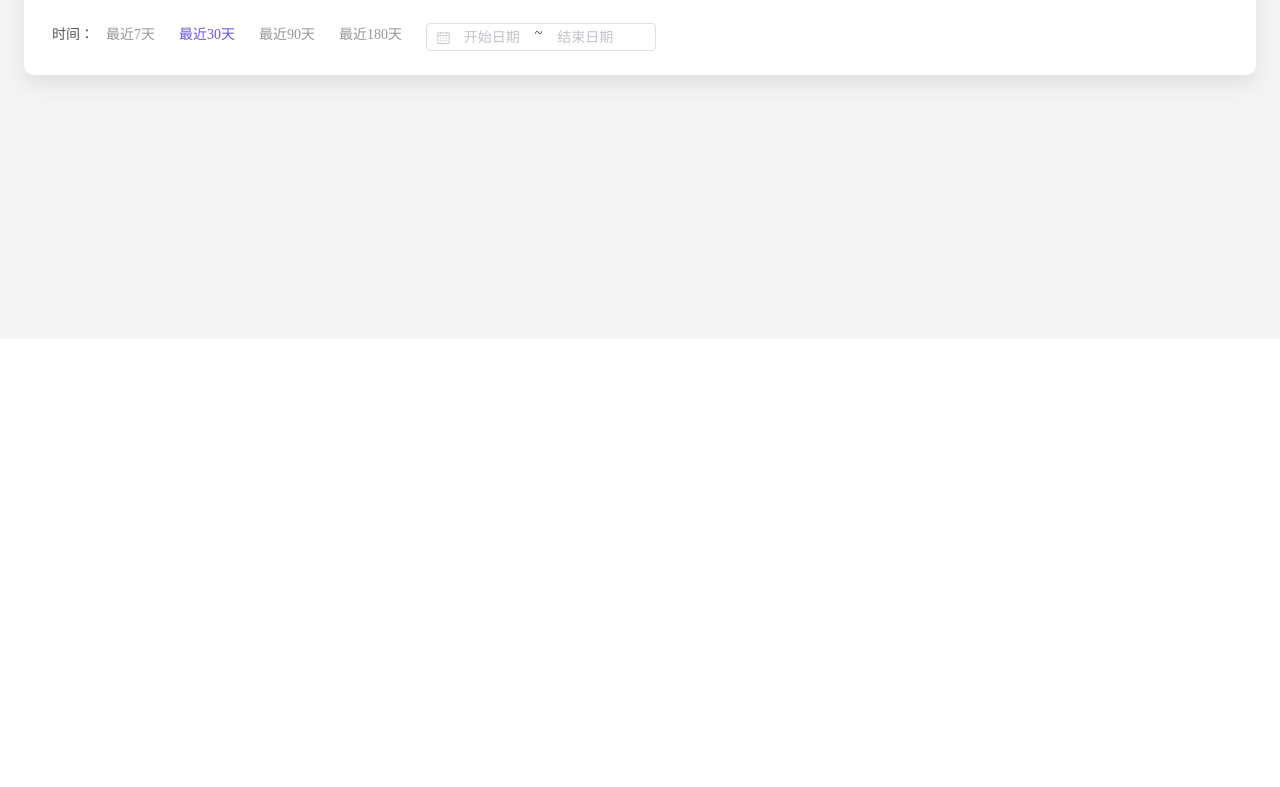
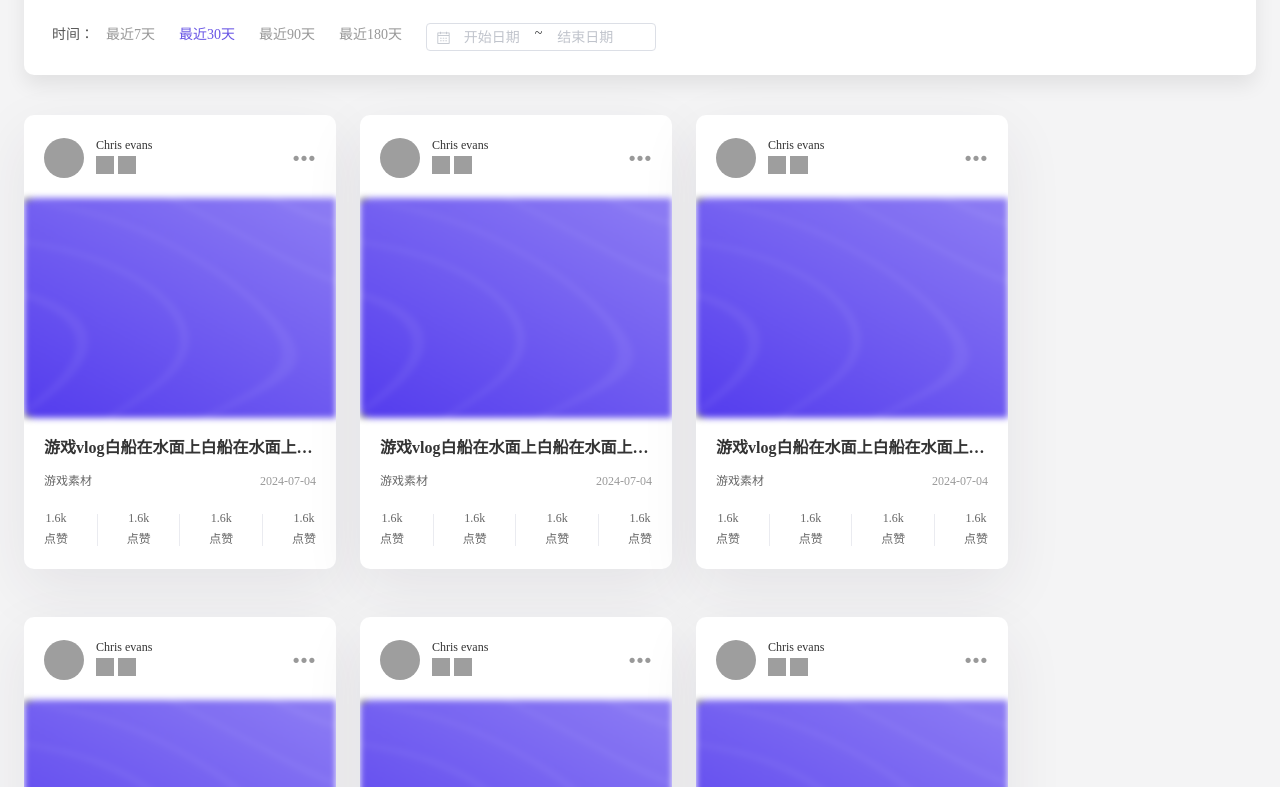
Before and after one commit to nobody1998/Intelligent-AI-analysis, a Vue app: page /login in a window 1280 px wide. Shown: the part 533-1320 px from the top of the page. Before the commit the page ends 872 px from the top, so only its background shows below. Built offline with nearby package versions, Linux system fonts and the light colour scheme; grey boxes are pictures that could not be loaded.

Commit message:
列表主页

```diff
--- a/src/views/index.vue
+++ b/src/views/index.vue
@@ -147,7 +147,79 @@
         </div>
       </div>
     </div>
-    <div class="homePage_main"></div>
+    <div class="homePage_main">
+      <div class="homePage_main_item" v-for="(item, index) in 10" :key="index">
+        <div class="listItem_top">
+          <div class="listItem_top_left">
+            <div class="listItem_top_left_img">
+              <img
+                src="https://bpic.51yuansu.com/pic3/cover/03/67/79/65be2e88aa2ba_800.jpg?x-oss-process=image/sharpen,100"
+              />
+            </div>
+            <div class="listItem_top_left_main">
+              <div class="itemTopText_top">Chris evans</div>
+              <div class="itemTopText_main">
+                <img
+                  v-for="(item, index) in 2"
+                  :key="index"
+                  src="https://bpic.51yuansu.com/pic3/cover/03/67/79/65be2e88aa2ba_800.jpg?x-oss-process=image/sharpen,100"
+                />
+              </div>
+            </div>
+          </div>
+          <div class="listItem_top_right">
+            <i class="el-icon-more"></i>
+          </div>
+        </div>
+        <div class="listItem_main">
+          <div class="listItem_main_content">
+            <img src="../assets/img/login_bg.png" />
+          </div>
+          <div class="listItem_main_footer">
+            <div class="listItem_main_footer_title">
+              游戏vlog白船在水面上白船在水面上漂立法上的控件撒反对
+            </div>
+            <div class="listItem_main_footer_attribute">
+              <div class="listItem_main_footer_attribute_left">游戏素材</div>
+              <div class="listItem_main_footer_attribute_right">2024-07-04</div>
+            </div>
+          </div>
+        </div>
+        <div class="listItem_foot">
+          <div class="listItem_foot_item">
+            <div class="listItem_foot_item_num">1.6k</div>
+            <div class="listItem_foot_item_num">点赞</div>
+          </div>
+          <el-divider direction="vertical"></el-divider>
+          <div class="listItem_foot_item">
+            <div class="listItem_foot_item_num">1.6k</div>
+            <div class="listItem_foot_item_num">点赞</div>
+          </div>
+          <el-divider direction="vertical"></el-divider>
+          <div class="listItem_foot_item">
+            <div class="listItem_foot_item_num">1.6k</div>
+            <div class="listItem_foot_item_num">点赞</div>
+          </div>
+          <el-divider direction="vertical"></el-divider>
+          <div class="listItem_foot_item">
+            <div class="listItem_foot_item_num">1.6k</div>
+            <div class="listItem_foot_item_num">点赞</div>
+          </div>
+        </div>
+      </div>
+    </div>
+    <div class="homePage_footer">
+      <el-pagination
+        @size-change="handleSizeChange"
+        @current-change="handleCurrentChange"
+        :current-page="currentPage4"
+        :page-sizes="[100, 200, 300, 400]"
+        :page-size="100"
+        layout="prev, pager, next, sizes, total, jumper"
+        :total="400"
+      >
+      </el-pagination>
+    </div>
   </div>
 </template>
 
@@ -156,6 +228,7 @@ export default {
   name: "HomePage",
   data() {
     return {
+      currentPage4: 4,
       chooseTab: 2,
       input3: "",
       value1: "",
@@ -374,6 +447,14 @@ export default {
       ],
     };
   },
+  methods: {
+    handleSizeChange(val) {
+      console.log(`每页 ${val} 条`);
+    },
+    handleCurrentChange(val) {
+      console.log(`当前页: ${val}`);
+    },
+  },
 };
 </script>
 
@@ -460,7 +541,8 @@ export default {
 }
 
 .homePage {
-  height: 100vh;
+  width: 100%;
+  height: 100%;
   background: #f4f4f5;
   &_search {
     &_input {
@@ -692,5 +774,172 @@ export default {
       }
     }
   }
+  &_main {
+    margin: 40px 24px;
+    margin-bottom: 16px;
+    display: flex;
+    flex-wrap: wrap;
+    gap: 24px;
+    &_item {
+      flex-shrink: 0;
+      // width: 330px;
+      width: 312px;
+      margin-bottom: 24px;
+      background: #ffffff;
+      box-shadow: 0px 20px 60px 0px rgba(46, 33, 61, 0.08);
+      border-radius: 10px 10px 10px 10px;
+      overflow: hidden;
+      .listItem {
+        &_top {
+          display: flex;
+          justify-content: space-between;
+          align-items: center;
+          padding: 20px;
+          padding-top: 23px;
+          &_left {
+            display: flex;
+            &_img {
+              width: 40px;
+              height: 40px;
+              border-radius: 50%;
+              overflow: hidden;
+              img {
+                width: 40px;
+                height: 40px;
+              }
+            }
+            &_main {
+              margin-left: 12px;
+              .itemTopText {
+                &_top {
+                  height: 18px;
+                  font-family: PingFang SC, PingFang SC;
+                  font-weight: 500;
+                  font-size: 12px;
+                  color: #333333;
+                  line-height: 14px;
+                  text-align: left;
+                  font-style: normal;
+                  text-transform: none;
+                }
+                &_main {
+                  display: flex;
+                  align-items: center;
+                  img {
+                    width: 18px;
+                    height: 18px;
+                  }
+                  img:not(:last-child) {
+                    margin-right: 4px;
+                  }
+                }
+              }
+            }
+          }
+          &_right {
+            .el-icon-more {
+              color: #999999;
+              font-size: 24px;
+            }
+          }
+        }
+        &_main {
+          &_content {
+            width: 100%;
+            height: 220px;
+            background: rgba(0, 0, 0, 0.5);
+            border-radius: 0px 0px 0px 0px;
+            filter: blur(3px);
+            img {
+              width: 100%;
+              height: 220px;
+            }
+          }
+          &_footer {
+            padding: 20px;
+            &_title {
+              height: 22px;
+              font-family: PingFang SC, PingFang SC;
+              font-weight: 600;
+              font-size: 16px;
+              color: #333333;
+              line-height: 19px;
+              text-align: left;
+              font-style: normal;
+              text-transform: none;
+              white-space: nowrap;
+              overflow: hidden;
+              text-overflow: ellipsis;
+            }
+            &_attribute {
+              margin-top: 14px;
+              display: flex;
+              justify-content: space-between;
+              align-items: center;
+              &_left {
+                height: 17px;
+                font-family: PingFang SC, PingFang SC;
+                font-weight: 400;
+                font-size: 12px;
+                color: #666666;
+                line-height: 14px;
+                text-align: left;
+                font-style: normal;
+                text-transform: none;
+              }
+              &_right {
+                height: 17px;
+                font-family: PingFang SC, PingFang SC;
+                font-weight: 400;
+                font-size: 12px;
+                color: #999999;
+                line-height: 14px;
+                text-align: left;
+                font-style: normal;
+                text-transform: none;
+              }
+            }
+          }
+        }
+        &_foot {
+          padding: 20px;
+          padding-top: 0;
+          display: flex;
+          justify-content: space-between;
+          align-items: center;
+          &_item {
+            &_num {
+              height: 17px;
+              font-family: PingFang SC, PingFang SC;
+              font-weight: 400;
+              font-size: 12px;
+              color: #666666;
+              line-height: 14px;
+              text-align: left;
+              font-style: normal;
+              text-transform: none;
+              margin-bottom: 4px;
+              text-align: center;
+            }
+            &_num:last-child {
+              margin-bottom: 0;
+            }
+          }
+          .el-divider--vertical {
+            height: 32px;
+          }
+          .el-divider {
+            background: rgba(112, 124, 151, 0.15);
+          }
+        }
+      }
+    }
+  }
+  &_footer {
+    display: flex;
+    align-items: center;
+    justify-content: center;
+    padding-bottom: 64px;
+  }
 }
 </style>
```
